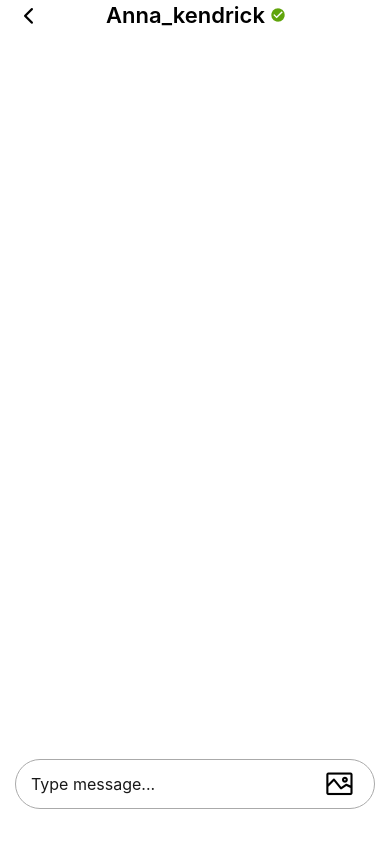
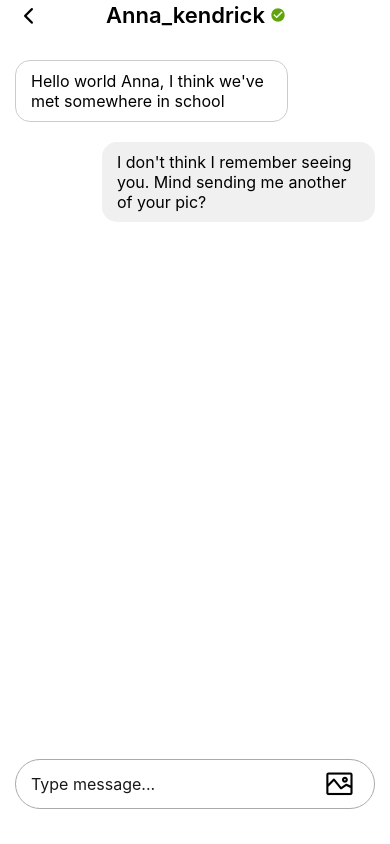
Before and after one commit to TruthTheDeveloper/Plug, a React Native app: screen / in a window 390 px wide. Built offline with nearby package versions, Linux system fonts and the light colour scheme.

Commit message:
December 15th

```diff
--- a/App/components/Chat/ChatHeader.tsx
+++ b/App/components/Chat/ChatHeader.tsx
@@ -1,5 +1,5 @@
 import React, {FC} from 'react';
-import { View, Text, Dimensions, StyleSheet, Image } from 'react-native';
+import { View, Text, Dimensions, StyleSheet, Image, TouchableWithoutFeedback } from 'react-native';
 
 //Icon
 import Icons from 'react-native-vector-icons/Feather';
@@ -9,15 +9,18 @@
 
 interface ChatHeaderProps {
     username: string,
-    active: any
+    active: any,
+    back: () => void
 }
 
-const ChatHeader:FC<ChatHeaderProps> = ({username, active}) => {
+const ChatHeader:FC<ChatHeaderProps> = ({username, active, back}) => {
     return(
         <View style={styles.container}>
-            <View style={styles.flex1}>
-                <Icons name="chevron-left" color="#000" size={27} style={styles.arrow} />
-            </View>
+            <TouchableWithoutFeedback onPress={back}>
+                <View style={styles.flex1}>
+                    <Icons name="chevron-left" color="#000" size={27} style={styles.arrow} />
+                </View>
+            </TouchableWithoutFeedback>
             <View style={styles.flex2}>
                 <Text style={styles.title}>{username}</Text>
                 {active && <Image source={icon} />}
--- a/App/components/Chat/ChatItem.tsx
+++ b/App/components/Chat/ChatItem.tsx
@@ -0,0 +1,59 @@
+import React, {FC} from 'react';
+import { View, Text, Dimensions, StyleSheet } from 'react-native';
+
+const {width} = Dimensions.get('window');
+
+interface ChatProps {
+    id: number,
+    message: string
+}
+
+const ChatItem:FC<ChatProps> = ({id, message}):JSX.Element => {
+    const user = 1;
+    return(
+        <View style={styles.container}>
+            {id === user ?
+                <View style={styles.box2}>
+                    <Text style={styles.text}>{message}</Text>
+                </View>
+                :
+                <View style={styles.box}>
+                    <Text style={styles.text}>{message}</Text>
+                </View>
+            }
+        </View>
+    )
+};
+
+const styles = StyleSheet.create({
+    container: {
+        width: '100%',
+        paddingTop: 20
+    },
+    box: {
+        minHeight: 20,
+        maxWidth: '70%',
+        borderRadius: 15,
+        marginLeft: 15,
+        padding: 10,
+        paddingLeft: 15,
+        borderColor: '#ccc',
+        borderWidth: 1
+    },
+    box2: {
+        minHeight: 20,
+        maxWidth: '70%',
+        borderRadius: 15,
+        padding: 10,
+        paddingLeft: 15,
+        alignSelf: 'flex-end',
+        marginRight: 15,
+        backgroundColor: '#f0f0f0'
+    },
+    text: {
+        fontSize: 16,
+        color: '#000'
+    }
+});
+
+export default ChatItem;
--- a/App/components/Chat/ChatView.tsx
+++ b/App/components/Chat/ChatView.tsx
@@ -1,18 +1,29 @@
 import React, { useState } from 'react';
-import { View, Text, StyleSheet, Dimensions } from 'react-native';
+import { View, Text, StyleSheet, Dimensions, FlatList } from 'react-native';
 
 import ChatHeader from './ChatHeader';
 import ChatInputBar from './ChatInputBar';
+import ChatItem from './ChatItem';
 
 const {height} = Dimensions.get('window');
 
 const ChatView = () => {
     const [text, setText] = useState<any>();
+    const [chats, setChats] = useState([
+        {id: 0, sender: 'Anna_kendrick', message: "Hello world Anna, I think we've met somewhere in school" },
+        {id: 1, sender: 'maria', message: "I don't think I remember seeing you. Mind sending me another of your pic?" },
+    ])
 
     return(
         <View style={styles.container}>
-            <ChatHeader username='Anna_kendrick' active />
-            <View style={styles.chatSection} />
+            <ChatHeader username='Anna_kendrick' active back={() => console.log('bACK')} />
+            <View style={styles.chatSection}>
+                <FlatList
+                    data={chats}
+                    keyExtractor={item => item.sender}
+                    renderItem={({item}) => <ChatItem id={item.id} message={item.message} />}
+                />
+            </View>
             <ChatInputBar text={text} setText={(e:string) => setText(e)} />
         </View>
     )
--- a/App/navigation/navigation/Navigators.tsx
+++ b/App/navigation/navigation/Navigators.tsx
@@ -14,7 +14,7 @@
 //ROUTES
 import { HOME, CHATS, NOTIFICATIONS, PROFILE } from '../ROUTE';
 
-const { height } = Dimensions.get('window')
+const { height } = Dimensions.get('window');
 
 const Home = () => {
     return(
--- a/App/screens/ChatScreen/ChatScreenView.tsx
+++ b/App/screens/ChatScreen/ChatScreenView.tsx
@@ -23,7 +23,11 @@
             <FlatList
                 data={users}
                 keyExtractor={user => user.username}
-                renderItem={({item}) => <ChatItem username={item.username} active={item.active} image={item.image} lastText={item.lastText} /> }
+                renderItem={({item}) => <ChatItem
+                        username={item.username}
+                        active={item.active}
+                        image={item.image}
+                        lastText={item.lastText} /> }
             />
         </View>
     )
```
